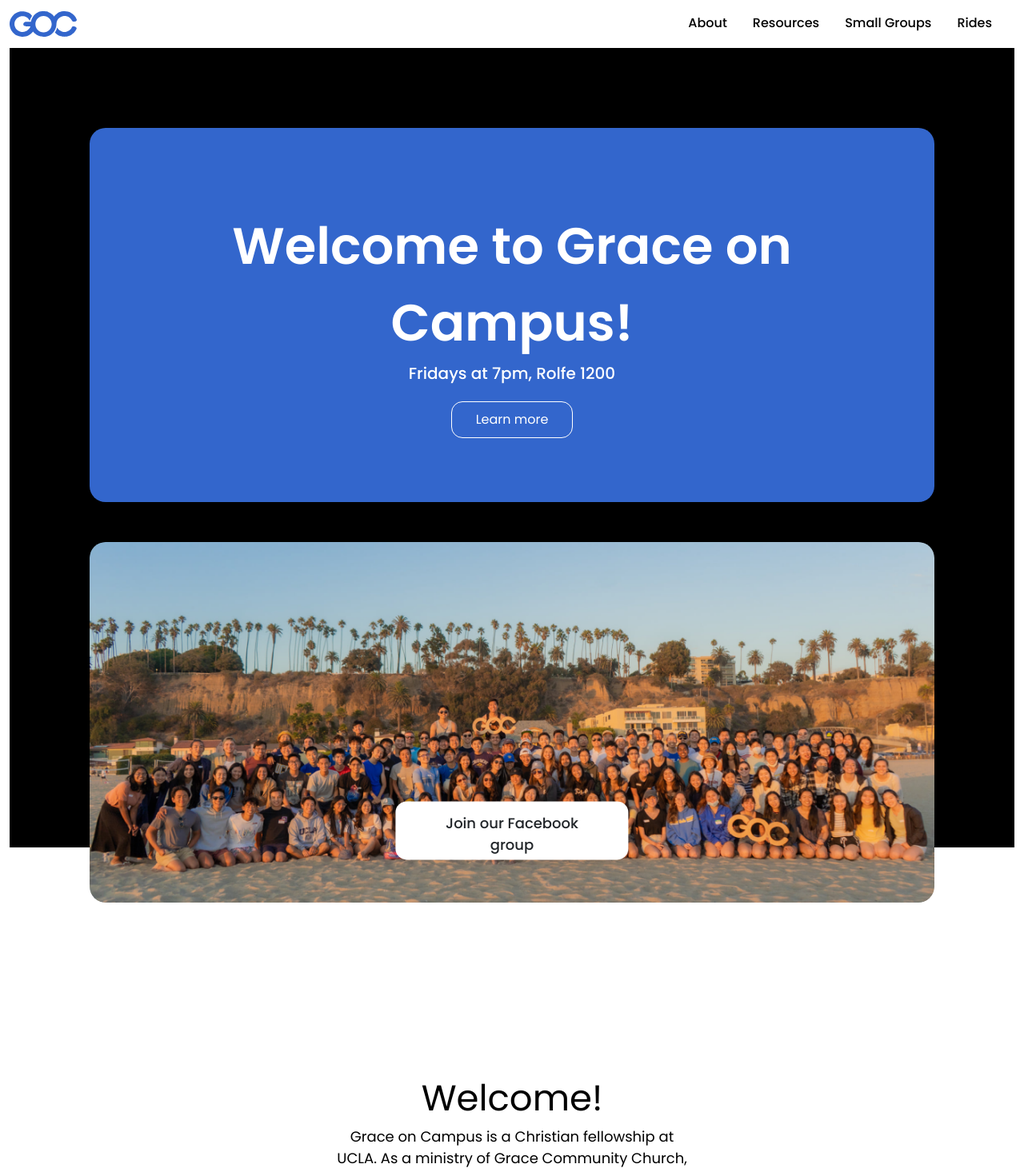
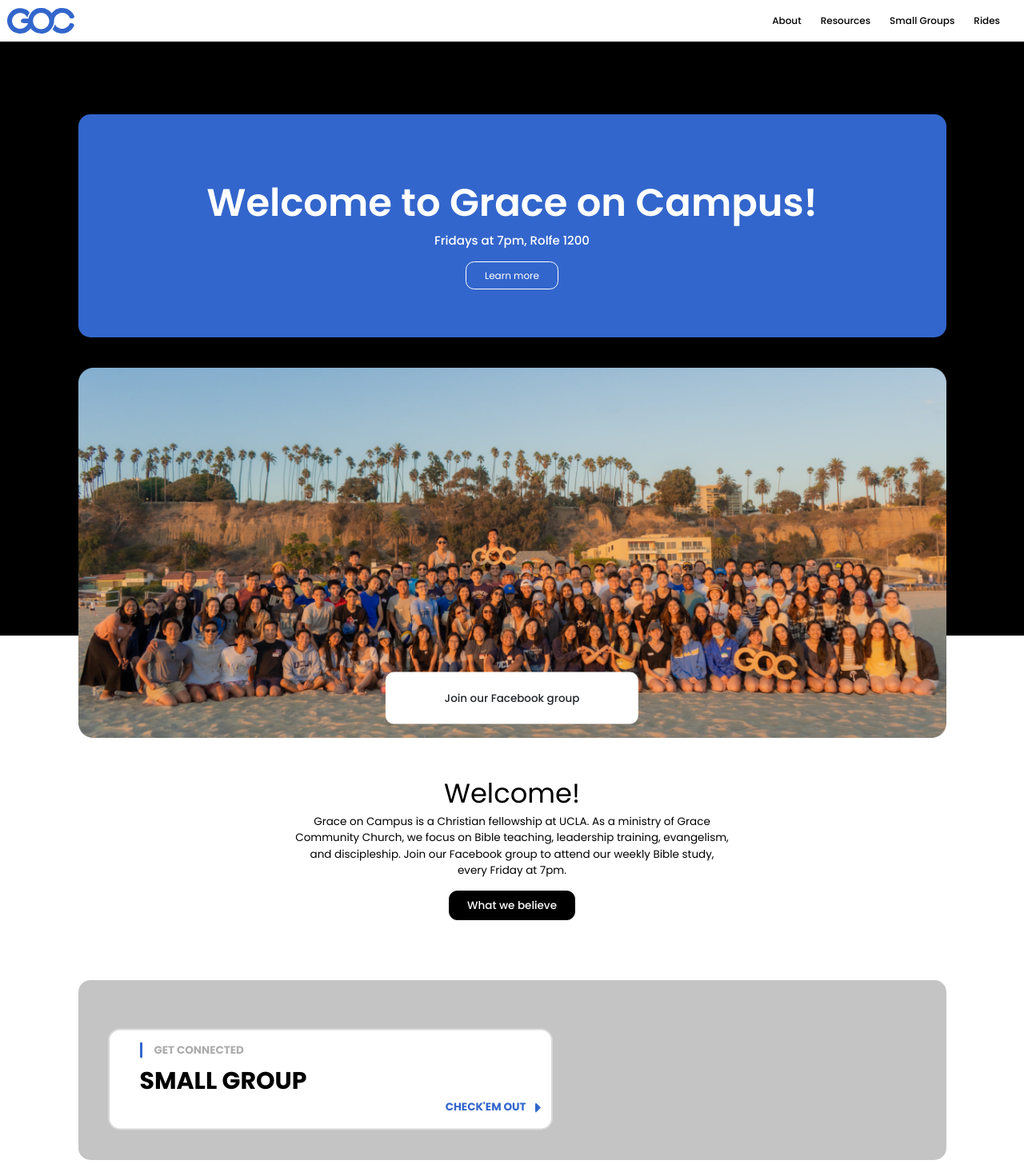
Before and after one commit to graceoncampus/goc-web-v3, a React (Create React App) app: page / in a window 1280 px wide. Shown: the top 1466 px of the page at 80% size. Built offline with nearby package versions, Linux system fonts and the light colour scheme; no server answers; what aws-amplify would draw is missing.

Commit message:
Revisions to Landing Page   - Changed id to className   - Using Bootstrap media query breakpoints   - Additional compatibility for mobile/tablet

```diff
--- a/src/Components/EventCard/EventCard.scss
+++ b/src/Components/EventCard/EventCard.scss
@@ -6,35 +6,42 @@
 
 @use 'src/styles/colors';
 
-$font-family: 'Poppins', sans-serif;
+@import 'src/css/bootstrap.scss';
 
+$landing-page-grey: #c4c4c4;
+$landing-page-grey-border: #d9d9d9;
+$landing-page-text-grey: #adadad;
+
+/* All devices (Some may be overriden later) */
 .event-outer-container {
     position: relative;
     width: 100%;
-    padding: rem.convert(50px);
+    height: rem.convert(300px);
     border-radius: rem.convert(20px);
-    background-color: #c4c4c4;
+    background-color: $landing-page-grey;
 }
 
 .event-inner-container-left {
     position: relative;
-    height: rem.convert(170px);
-    left: 0%;
-    width: 55%;
+    width: 100%;
+    top: 100%;
+    transform: translate(0%, -100%);
     padding: rem.convert(20px);
     padding-left: rem.convert(50px);
     border-radius: rem.convert(20px);
+    border: 2px solid $landing-page-grey-border;
     background-color: white;
 }
 
 .event-inner-container-right {
     position: relative;
-    height: rem.convert(170px);
-    left: 45%;
-    width: 55%;
+    width: 100%;
+    top: 100%;
+    transform: translate(0%, -100%);
     padding: rem.convert(20px);
     padding-left: rem.convert(50px);
     border-radius: rem.convert(20px);
+    border: 2px solid $landing-page-grey-border;
     background-color: white;
 }
 
@@ -53,7 +60,7 @@ $font-family: 'Poppins', sans-serif;
     display: inline-block;
     position: relative;
     top: rem.convert(-8px);
-    color: #adadad;
+    color: $landing-page-text-grey;
     font-weight: 700;
     font-size: rem.convert(18px);
 }
@@ -62,24 +69,22 @@ $font-family: 'Poppins', sans-serif;
     position: relative;
     color: black;
     font-weight: 700;
-    font-size: rem.convert(40px);
+    font-size: rem.convert(30px);
 }
 
 .event-action-btn {
     all: unset;
-    position: absolute;
-    right: rem.convert(20px);
-    bottom: rem.convert(20px);
-    padding: 0 rem.convert(10px);
+    position: relative;
+    left: rem.convert(-2px);
     color: colors.$goc-blue;
 }
 
 .event-action-btn-text {
     display: inline-block;
     position: relative;
-    font-family: $font-family;
     font-weight: 700;
     font-size: rem.convert(18px);
+
 }
 
 .event-action-btn-arrow {
@@ -94,3 +99,39 @@ $font-family: 'Poppins', sans-serif;
     border-left: rem.convert(10px) solid colors.$goc-blue;
     border-radius: rem.convert(20px);
 }
+
+/* Laptops and Desktops */
+@include media-breakpoint-up(md) {
+    .event-outer-container {
+        padding: rem.convert(50px);
+    }
+
+    .event-inner-container-left {
+        height: rem.convert(170px);
+        left: 0%;
+        width: 55%;
+        padding: rem.convert(20px);
+        padding-left: rem.convert(50px);
+    }
+
+    .event-inner-container-right {
+        height: rem.convert(170px);
+        left: 45%;
+        width: 55%;
+        padding: rem.convert(20px);
+        padding-left: rem.convert(50px);
+    }
+
+    .event-text {
+        font-size: rem.convert(40px);
+    }
+
+    .event-action-btn {
+        float: right;
+        margin-right: rem.convert(10px);
+    }
+
+    .event-action-btn-text {
+        font-size: rem.convert(18px);
+    }
+}
--- a/src/Components/EventCard/EventCard.tsx
+++ b/src/Components/EventCard/EventCard.tsx
@@ -19,14 +19,14 @@
     const navigate = useNavigate();
 
     return (
-        <div className='event-outer-container'>
+        <div className={'event-outer-container'}>
             <div className={'event-inner-container-' + eventCardProps.justifyContent}>
-                <div className='vertical-line-blue'></div>
-                <div className='event-purpose'>{eventCardProps.purpose}</div>
-                <div className='event-text'>{eventCardProps.text}</div>
-                <button className='event-action-btn' onClick={() => navigate(eventCardProps.link)}>
-                    <div className='event-action-btn-text'>{eventCardProps.action}</div>
-                    <div className='event-action-btn-arrow'></div>
+                <div className={'vertical-line-blue'}></div>
+                <div className={'event-purpose'}>{eventCardProps.purpose}</div>
+                <div className={'event-text'}>{eventCardProps.text}</div>
+                <button className={'event-action-btn'} onClick={() => navigate(eventCardProps.link)}>
+                    <div className={'event-action-btn-text'}>{eventCardProps.action}</div>
+                    <div className={'event-action-btn-arrow'}></div>
                 </button>
             </div>
         </div>
--- a/src/Components/EventCardList/EventCardList.scss
+++ b/src/Components/EventCardList/EventCardList.scss
@@ -4,7 +4,8 @@
 
 @use '~sass-rem' as rem;
 
-#event-list-container {
+/* All devices */
+.event-list-container {
     width: 100%;
     height: 100%;
     margin: auto;
--- a/src/Components/EventCardList/EventCardList.tsx
+++ b/src/Components/EventCardList/EventCardList.tsx
@@ -14,21 +14,9 @@ export interface EventCardListProps {
 
 
 export const EventCardList = (eventCardListProps: EventCardListProps) => {
-    let last = 'right';
-
-    const getJustification = () => {
-        if (last === 'left') {
-            last = 'right';
-            return 'right';
-        } else {
-            last = 'left';
-            return 'left';
-        }
-    }
-
     return (
-        <div id='event-list-container'>
-            {eventCardListProps.events.map((eventCardProps: EventCardProps) => {
+        <div className={'event-list-container'}>
+            {eventCardListProps.events.map((eventCardProps: EventCardProps, index: number) => {
                 return (
                     <EventCard
                         key={eventCardProps.text}
@@ -36,7 +24,7 @@ export const EventCardList = (eventCardListProps: EventCardListProps) => {
                         text={eventCardProps.text}
                         action={eventCardProps.action}
                         link={eventCardProps.link}
-                        justifyContent={getJustification()}
+                        justifyContent={index % 2 === 0 ? 'left' : 'right'}
                     />
                 );
             })}
--- a/src/Components/Landing/Landing.scss
+++ b/src/Components/Landing/Landing.scss
@@ -4,37 +4,36 @@
 
 @use '~sass-rem' as rem;
 
-@use 'src/styles/dimensions';
-@use 'src/styles/font-sizes';
-@use 'src/styles/font-weights';
 @use 'src/styles/colors';
+@import 'src/css/bootstrap.scss';
 
 $rounded-box-radius: rem.convert(20px);
 $rounded-submit-button-radius: rem.convert(14px);
-$font-family: 'Poppins', sans-serif;
-$breakpoint-1: 1200px;
-$breakpoint-2: 900px;
-$breakpoint-3: 600px;
 
-@media screen and (max-width: $breakpoint-1) {
+html {
+    font-size: 8px;
+}
+
+@include media-breakpoint-up(md) {
+    html {
+        font-size: 9px;
+    }
+}
+
+@include media-breakpoint-up(xl) {
     html {
         font-size: 12px;
     }
 }
 
-@media screen and (max-width: $breakpoint-2) {
+@include media-breakpoint-up(xxl) {
     html {
-        font-size: 9px;
+        font-size: 18px;
     }
 }
 
-@media screen and (max-width: $breakpoint-3) {
-    html {
-        font-size: 8px;
-    }
-}
-
-#container {
+/* All devices (some may be overriden later) */
+.landing-container {
     width: 100%;
     height: 100%;
     margin: auto;
@@ -44,12 +43,12 @@ $breakpoint-3: 600px;
     justify-content: center;
 }
 
-#top-container {
+.landing-top-container {
     display: flex;
     flex-direction: column;
     align-items: center;
     position: relative;
-    padding: rem.convert(100px);
+    padding: rem.convert(130px);
     width: 100%;
     height: rem.convert(1000px);
     overflow: visible;
@@ -57,7 +56,7 @@ $breakpoint-3: 600px;
     gap: rem.convert(50px);
 }
 
-#bottom-container {
+.landing-bottom-container {
     display: flex;
     flex-direction: column;
     align-items: center;
@@ -67,7 +66,7 @@ $breakpoint-3: 600px;
     background-color: white;
 }
 
-#rounded-blue-box {
+.landing-rounded-blue-box {
     display: flex;
     flex-direction: column;
     align-items: center;
@@ -80,25 +79,23 @@ $breakpoint-3: 600px;
     background-color: colors.$goc-blue;
 }
 
-#welcome-title {
+.landing-welcome-title {
     position: relative;
-    font-family: $font-family;
     font-weight: 600;
     font-size: rem.convert(64px);
     color: white;
     text-align: center;
 }
 
-#welcome-subtitle {
+.landing-welcome-subtitle {
     position: relative;
-    font-family: $font-family;
     font-weight: 500;
     font-size: rem.convert(20px);
     color: white;
     text-align: center;
 }
 
-#learn-more-btn {
+.landing-learn-more-btn {
     margin-top: rem.convert(20px);
     padding: rem.convert(10px) rem.convert(30px);
     border: 1px solid white;
@@ -108,32 +105,30 @@ $breakpoint-3: 600px;
     cursor: pointer;
 }
 
-#welcome-image-container {
+.landing-welcome-image-container {
     position: relative;
     width: 100%;
 }
 
-#welcome-image {
+.landing-welcome-image {
     position: relative;
     width: 100%;
-    height: auto;
     border-radius: $rounded-box-radius;
     z-index: 1;
 }
 
-#facebook-btn {
+.landing-facebook-btn {
     all: unset;
-    position: absolute;
+    position: relative;
+    top: -10%;
+    left: 50%;
+    transform: translate(-50%, -50%);
     text-align: center;
-    font-family: $font-family;
     font-weight: 500;
     font-size: rem.convert(18px);
     overflow: hidden;
-    padding: rem.convert(14px) rem.convert(40px);
-    top: 80%;
-    left: 50%;
-    transform: translate(-50%, -50%);
-    width: 20%;
+    padding: rem.convert(10px) rem.convert(30px);
+    width: 25%;
     height: 10%;
     border-color: white;
     border-radius: $rounded-submit-button-radius;
@@ -142,7 +137,7 @@ $breakpoint-3: 600px;
     cursor: pointer;
 }
 
-#welcome-paragraph-container {
+.landing-welcome-paragraph-container {
     display: flex;
     flex-direction: column;
     align-items: center;
@@ -150,21 +145,18 @@ $breakpoint-3: 600px;
     position: relative;
     width: 100%;
     margin: rem.convert(100px) 0;
-    padding: rem.convert(50px);
 }
 
-#welcome-paragraph-title {
+.landing-welcome-paragraph-title {
     position: relative;
-    font-family: $font-family;
     font-weight: 400;
     font-size: rem.convert(45px);
     color: black;
     text-align: center;
 }
 
-#welcome-paragraph-body {
+.landing-welcome-paragraph-body {
     position: relative;
-    font-family: $font-family;
     font-weight: 400;
     font-size: rem.convert(18px);
     color: black;
@@ -173,11 +165,10 @@ $breakpoint-3: 600px;
     margin: auto;
 }
 
-#what-we-believe-btn {
+.landing-what-we-believe-btn {
     position: relative;
     margin-top: rem.convert(20px);
     padding: rem.convert(10px) rem.convert(30px);
-    font-family: $font-family;
     font-weight: 500;
     font-size: rem.convert(18px);
     border: 1px solid black;
@@ -185,3 +176,32 @@ $breakpoint-3: 600px;
     border-radius: $rounded-submit-button-radius;
     background-color: black;
 }
+
+/* Laptop */
+@include media-breakpoint-down(xl) {
+    .landing-welcome-paragraph-container {
+        margin: rem.convert(200px) 0;
+    }
+}
+
+/* Phone and Tablet */
+@include media-breakpoint-down(md) {
+    .landing-welcome-image-container {
+        position: relative;
+        width: 100%;
+    }
+
+    .landing-welcome-image {
+        height: rem.convert(500px);
+        background-position: bottom;
+        object-fit: cover;
+    }
+
+    .landing-facebook-btn {
+        width: 70%;
+    }
+
+    .landing-welcome-paragraph-container {
+        margin: rem.convert(300px) 0 rem.convert(100px) 0;
+    }
+}
--- a/src/Components/Landing/Landing.tsx
+++ b/src/Components/Landing/Landing.tsx
@@ -14,29 +14,29 @@ import './Landing.scss';
 const LandingBody = () => {
     const navigate = useNavigate();
 
-    {/* JUST TESTING RIGHT NOW, WILL PULL FROM DATABASE? */}
+    {/* JUST TESTING RIGHT NOW */}
     const events = [
         {
             purpose: 'GET CONNECTED',
             text: 'SMALL GROUP',
-            action: 'Sign up',
+            action: 'CHECK\'EM OUT',
             link: '/rides/rider/signup',
         },
         {
             purpose: 'GET CONNECTED',
             text: 'RIDES',
-            action: 'Sign up',
+            action: 'SIGN UP NOW',
             link: '/rides/rider/signup',
         },
         {
             purpose: 'GET CONNECTED',
-            text: 'SMALL GROUP',
-            action: 'Sign up',
+            text: 'UPCOMING EVENTS',
+            action: 'TAKE A LOOK',
             link: '/rides/rider/signup',
         },{
             purpose: 'GET CONNECTED',
-            text: 'SMALL GROUP',
-            action: 'Sign up',
+            text: 'PRAYER REQUESTS',
+            action: 'LOREUM IPSUM',
             link: '/rides/rider/signup',
         },
         {
@@ -48,31 +48,31 @@ const LandingBody = () => {
     ];
 
     return (
-        <div id='container'>
-            <div id='top-container'>
-                <div id='rounded-blue-box'>
-                    <div id='welcome-title'>Welcome to Grace on Campus!</div>
-                    <div id='welcome-subtitle'>Fridays at 7pm, Rolfe 1200</div>
-                    <button id='learn-more-btn' onClick={() => navigate('/rides/rider/signup')}>
+        <div className={'landing-container'}>
+            <div className={'landing-top-container'}>
+                <div className={'landing-rounded-blue-box'}>
+                    <div className={'landing-welcome-title'}>Welcome to Grace on Campus!</div>
+                    <div className={'landing-welcome-subtitle'}>Fridays at 7pm, Rolfe 1200</div>
+                    <button className={'landing-learn-more-btn'} onClick={() => navigate('/rides/rider/signup')}>
                         Learn more
                     </button>
                 </div>
-                <div id='welcome-image-container'>
-                    <img id='welcome-image' src='/images/LandingPhoto.png' alt='Grace on Campus'/>
-                    <button id='facebook-btn' onClick={() => navigate('/rides/rider/signup')}>
+                <div className={'landing-welcome-image-container'}>
+                    <img className={'landing-welcome-image'} src='/images/LandingPhoto.png' alt='Grace on Campus'/>
+                    <button className={'landing-facebook-btn'} onClick={() => navigate('/rides/rider/signup')}>
                         Join our Facebook group
                     </button>
                 </div>
             </div>
-            <div id='bottom-container'>
-                <div id='welcome-paragraph-container'>
-                    <div id='welcome-paragraph-title'>Welcome!</div>
-                    <div id='welcome-paragraph-body'>
+            <div className={'landing-bottom-container'}>
+                <div className={'landing-welcome-paragraph-container'}>
+                    <div className={'landing-welcome-paragraph-title'}>Welcome!</div>
+                    <div className={'landing-welcome-paragraph-body'}>
                         Grace on Campus is a Christian fellowship at UCLA. As a ministry of Grace Community Church,
                         we focus on Bible teaching, leadership training, evangelism, and discipleship. Join our Facebook
                         group to attend our weekly Bible study, every Friday at 7pm.
                     </div>
-                    <button id='what-we-believe-btn' onClick={() => navigate('/rides/rider/signup')}>
+                    <button className={'landing-what-we-believe-btn'} onClick={() => navigate('/rides/rider/signup')}>
                         What we believe
                     </button>
                 </div>
--- a/src/Components/Template/Template.scss
+++ b/src/Components/Template/Template.scss
@@ -4,7 +4,6 @@
 
 @use '~sass-rem' as rem;
 
-.body-container {
-  padding-top: rem.convert(60px);
-  padding-bottom: rem.convert(90px);
+.page-container > .body-container {
+  padding: rem.convert(60px) 0 rem.convert(90px);
 }
--- a/src/Components/Template/Template.tsx
+++ b/src/Components/Template/Template.tsx
@@ -16,11 +16,13 @@ interface TemplateProps {
 
 export const Template = (templateProps: TemplateProps) => {
     return (
-        <div>
+        <div className={'page-container'}>
             <Header activeKey={templateProps.activeKey} />
+
             <Container fluid className={'body-container'}>
                 {templateProps.body}
             </Container>
+
             <Footer />
         </div>
     );
```
